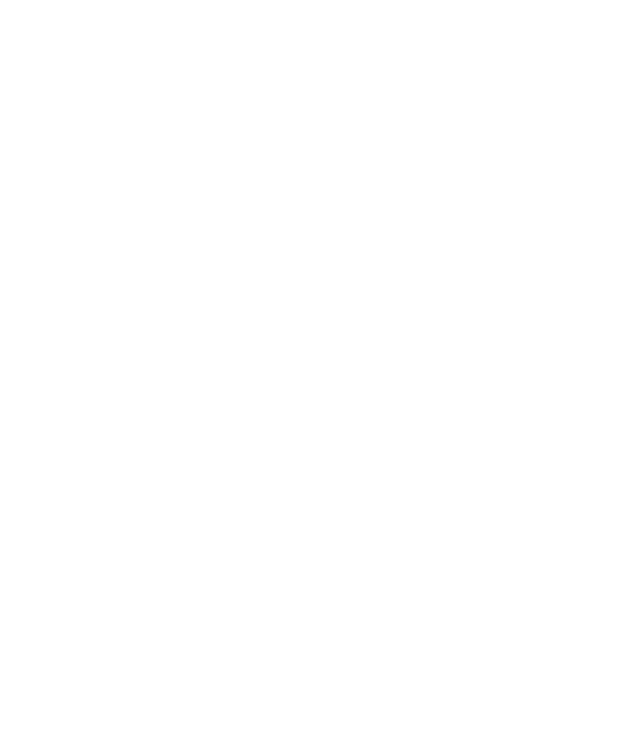
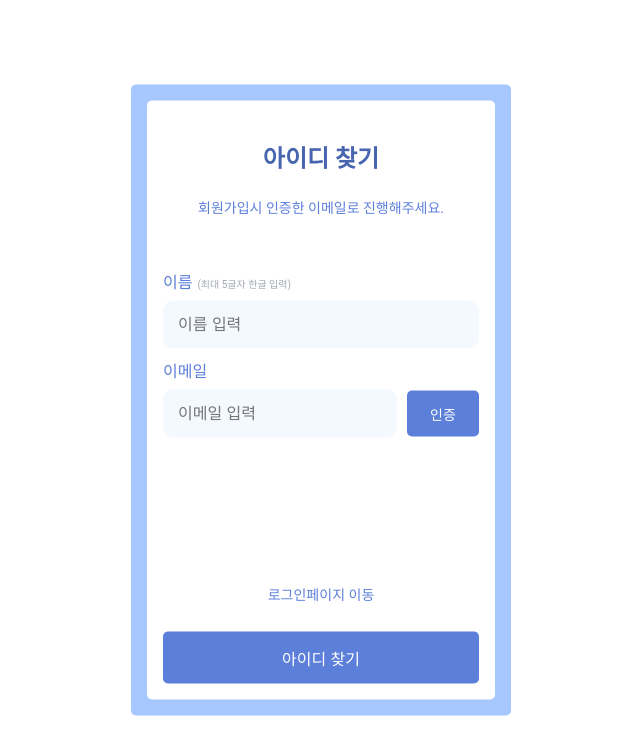
Before and after one commit to Stageus/rideBuddy-homepage, a React (Vite) app: page /FindId in a window 1280 px wide. Before the commit this address had no page. Shown: the top 754 px of the page, without its empty margins (319-959 px from the left). Built offline with nearby package versions, Linux system fonts and the light colour scheme.

Commit message:
아이디 찾기 페이지 CSS 및 마크업

```diff
--- a/src/page/FindId/index.jsx
+++ b/src/page/FindId/index.jsx
@@ -1,5 +1,12 @@
+import { PageWrapper } from "./style/style";
+import FindIdForm from "./ui/FindIdForm";
+
 const FindId = () => {
-    return <div>아이디 찾기 페이지</div>;
+    return (
+      <PageWrapper>
+        <FindIdForm></FindIdForm>
+      </PageWrapper>
+    );
   };
 
   export default FindId;
--- /dev/null
+++ b/src/page/FindId/style/style.js
@@ -0,0 +1,13 @@
+import styled from 'styled-components';
+import { StyledContainer } from '../../../style/styles';
+
+export const PageWrapper = styled(StyledContainer)`
+  max-width: 380px;
+  padding: 16px;
+  box-sizing: border-box;
+  border-radius: 5px;
+  width: 100%;
+  margin: 0 auto;
+  color: ${({ theme }) => theme.colors.primary60};
+  background-color: ${({ theme }) => theme.colors.primary30};
+`;
--- /dev/null
+++ b/src/page/FindId/ui/FindIdForm/index.jsx
@@ -0,0 +1,68 @@
+import React, { useState, useEffect } from 'react';
+import { StyledButton, StyledInputPrimary10, StyledLink } from '../../../../style/styles';
+import { StyledEmailDiv, StyledFindIdForm, StyledFindIdFormSection, StyledHiddenEmailDiv } from './style/style';
+
+const FindIdForm = () => {
+  const [isEmailVisible, setIsEmailVisible] = useState(false);
+  const [timeLeft, setTimeLeft] = useState(180); // 3:00 minutes countdown (180 seconds)
+  const [isVerificationSent, setIsVerificationSent] = useState(false); // New state to track verification status
+
+  useEffect(() => {
+    if (isEmailVisible && timeLeft > 0) {
+      const timer = setInterval(() => {
+        setTimeLeft((prevTime) => prevTime - 1);
+      }, 1000);
+
+      return () => clearInterval(timer);
+    }
+  }, [isEmailVisible, timeLeft]);
+
+  const formatTime = (seconds) => {
+    const minutes = Math.floor(seconds / 60);
+    const remainingSeconds = seconds % 60;
+    return `${minutes}:${remainingSeconds < 10 ? '0' : ''}${remainingSeconds}`;
+  };
+
+  const handleVerifyClick = () => {
+    setIsEmailVisible(true);
+    setTimeLeft(180); // Reset the countdown to 3:00 whenever verification is clicked
+    setIsVerificationSent(true); // Set verification sent to true
+  };
+
+  return (
+    <StyledFindIdFormSection>
+      <h1>아이디 찾기</h1>
+      <p>회원가입시 인증한 이메일로 진행해주세요.</p>
+      <StyledFindIdForm>
+        <div>
+          <label htmlFor="name">
+            이름 <span>(최대 5글자 한글 입력)</span>
+          </label>
+          <StyledInputPrimary10 type="text" id="name" name="name" maxLength="5" placeholder="이름 입력" required />
+        </div>
+        <div>
+          <label htmlFor="email">이메일</label>
+          <StyledEmailDiv>
+            <StyledInputPrimary10 type="email" id="email" name="email" placeholder="이메일 입력" required />
+            <StyledButton type="button" onClick={handleVerifyClick}>
+              {isVerificationSent ? '재전송' : '인증'} {/* Button text changes after clicking */}
+            </StyledButton>
+          </StyledEmailDiv>
+        </div>
+
+        <StyledHiddenEmailDiv isVisible={isEmailVisible}>
+          <label htmlFor="hiddenEmail">이메일 인증</label>
+          <StyledInputPrimary10 type="email" id="hiddenEmail" name="hiddenEmail" placeholder="이메일 입력" required />
+          <span>{formatTime(timeLeft)}</span>
+        </StyledHiddenEmailDiv>
+
+        <StyledLink>로그인페이지 이동</StyledLink>
+        <StyledButton width="100%" type="submit">
+          아이디 찾기
+        </StyledButton>
+      </StyledFindIdForm>
+    </StyledFindIdFormSection>
+  );
+};
+
+export default FindIdForm;
--- /dev/null
+++ b/src/page/FindId/ui/FindIdForm/style/style.js
@@ -0,0 +1,73 @@
+import styled from 'styled-components';
+
+export const StyledFindIdFormSection = styled.section`
+  padding: 16px;
+  background: #fff;
+  border-radius: 5px;
+  h1 {
+    margin-top: 30px;
+    font-size: ${({ theme }) => theme.fontSizes.heading2};
+    color: ${({ theme }) => theme.colors.primary90};
+    text-align: center;
+    margin-bottom: 30px;
+  }
+  p {
+    text-align: center;
+    font-size: ${({ theme }) => theme.fontSizes.subtitleS};
+    margin-bottom: 60px;
+  }
+`;
+
+export const StyledFindIdForm = styled.div`
+  input {
+    margin-bottom: 15px;
+  }
+  a {
+    display: flex;
+    justify-content: center;
+    align-items: center;
+    margin-bottom: 30px;
+    margin-top: 150px;
+  }
+  label {
+    color: ${({ theme }) => theme.colors.primary60};
+    display: block;
+    margin-bottom: 10px;
+    span {
+      margin-left: 1px;
+      color: ${({ theme }) => theme.colors.coolGray40};
+      font-size: ${({ theme }) => theme.fontSizes.bodyXXS};
+    }
+  }
+`;
+
+
+export const StyledEmailDiv = styled.div`
+display: flex;
+justify-content: space-between;
+align-items: center;
+
+margin-bottom: 15px;
+input {
+    margin-bottom: 0px;
+}
+
+button {
+    margin-left: 10px;
+    width:90px; height:46px;
+    display: flex;
+    justify-content: center;
+    align-items: center;
+    font-size: ${({ theme }) => theme.fontSizes.bodyS};;
+}
+`;
+
+export const StyledHiddenEmailDiv = styled.div`
+  display: ${({ isVisible }) => (isVisible ? 'block' : 'none')};
+  position: relative;
+  span {
+    position: absolute;
+    top: 48.5%;
+    right: 15px;
+  }
+`;
--- a/src/page/Login/style/style.js
+++ b/src/page/Login/style/style.js
@@ -6,6 +6,7 @@ export const PageWrapper = styled(StyledContainer)`
   margin: 0 auto;
   display: flex;
   justify-content: space-between;
+  align-items: center;
   color: ${({ theme }) => theme.colors.primary60};
 
   @media (max-width: 1400px) {
--- a/src/page/index.jsx
+++ b/src/page/index.jsx
@@ -4,6 +4,7 @@ import SignUp from './Signup';
 import Profile from './Profile';
 import Login from './Login';
 import History from './History';
+import FindId from './FindId';
 
 const Page = () => {
   return (
@@ -15,6 +16,7 @@ const Page = () => {
         <Route path="/Profile" element={<Profile />} />
         <Route path="/Login" element={<Login />} />
         <Route path="/History" element={<History />} />
+        <Route path="/FindId" element={<FindId />} />
       </Routes>
     </>
   );
--- a/src/style/styles.js
+++ b/src/style/styles.js
@@ -11,7 +11,7 @@ export const StyledButton = styled.button`
   font-size: ${({ theme }) => theme.fontSizes.buttonM};
   font-weight: ${({ theme }) => theme.fontWeights.medium};
   cursor: pointer;
-  border-radius: 10px;
+  border-radius: 5px;
   width: ${({ width }) => width || 'auto'}; /* width를 props로 받아서 설정, 기본값은 auto */
 `;
 
@@ -32,6 +32,28 @@ export const StyledInput = styled.input`
   border: 1px solid
     ${({ theme, status }) => (status && status !== 200 ? theme.colors.error : theme.colors.coolGray20)};
   border-radius: 10px;
+  font-size: ${({ theme }) => theme.fontSizes.bodyM};
+  color: ${({ theme }) => theme.colors.text};
+  width: ${({ width }) => width || '100%'};
+  box-sizing: border-box;
+
+  &:focus {
+    outline: none;
+    border-color: ${({ theme, status }) =>
+      status !== 200 ? theme.colors.error : theme.colors.primary60};
+    box-shadow: 0 0 4px
+      ${({ theme, status }) =>
+        status !== 200 ? theme.colors.error : theme.colors.primary30};
+  }
+`;
+
+// 4. 공통 인풋 스타일
+export const StyledInputPrimary10 = styled.input`
+  padding: 14px;
+  border: 1px solid
+    ${({ theme, status }) => (status && status !== 200 ? theme.colors.error : theme.colors.primary10)};
+  border-radius: 10px;
+  background: ${({ theme }) => theme.colors.primary10};;
   font-size: ${({ theme }) => theme.fontSizes.bodyM};
   color: ${({ theme }) => theme.colors.text};
   width: ${({ width }) => width || '100%'};
```
